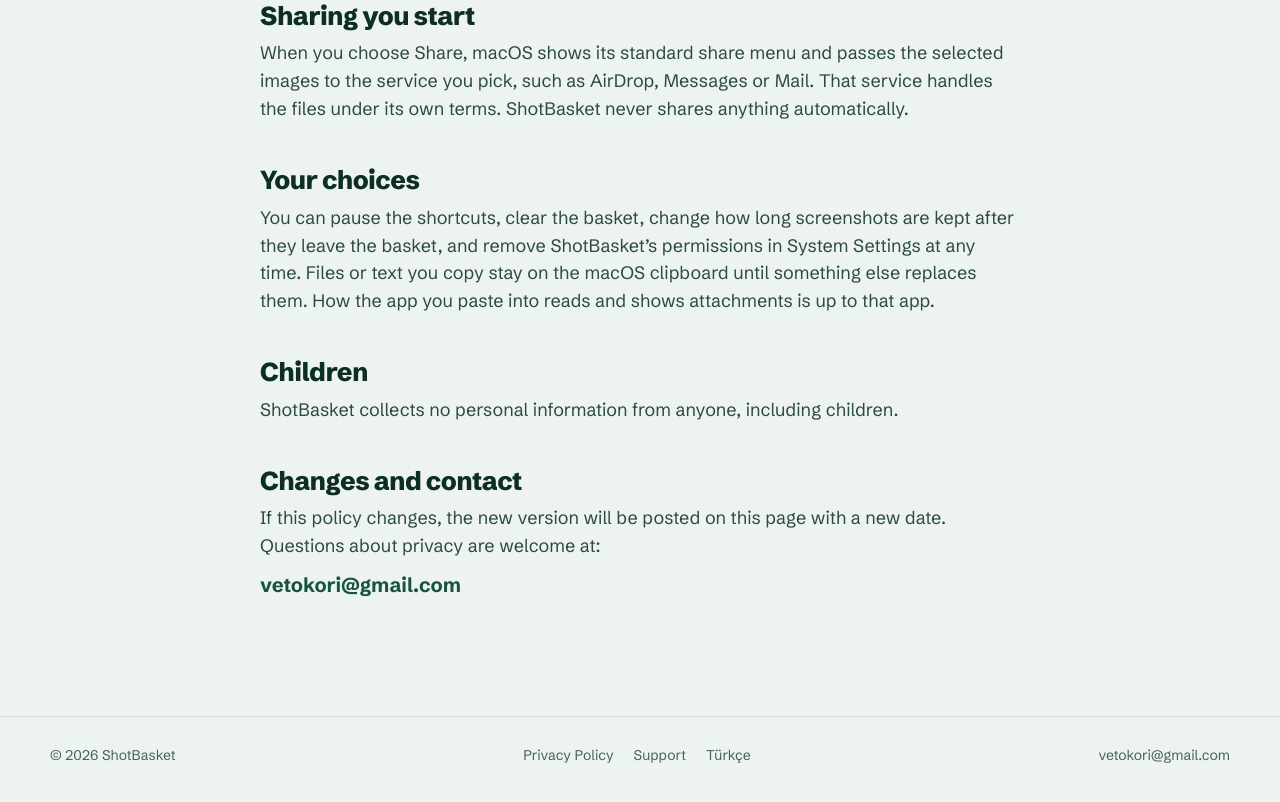
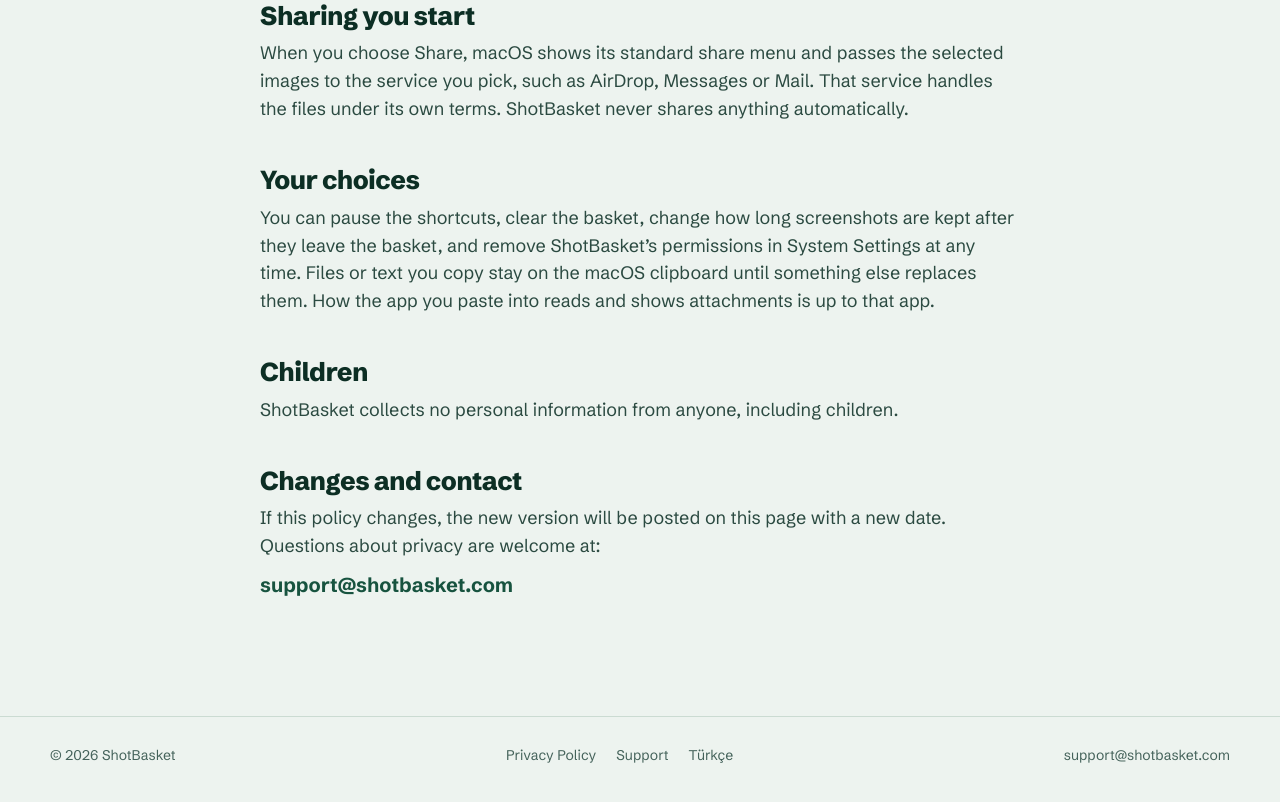
Before and after one commit to shotbasket/shotbasket.github.io, a plain HTML site: page privacy.html in a window 1280 px wide. Shown: the part 1257-2059 px from the top of the page. Drawn offline with Linux system fonts and the light colour scheme.

Commit message:
Publish website from e48ef55

```diff
--- a/privacy.html
+++ b/privacy.html
@@ -59,7 +59,7 @@
 
     <h2>Changes and contact</h2>
     <p>If this policy changes, the new version will be posted on this page with a new date. Questions about privacy are welcome at:</p>
-    <div class="contact"><code>vetokori@gmail.com</code></div>
+    <div class="contact"><code>support@shotbasket.com</code></div>
   </div>
 </main>
 
@@ -67,7 +67,7 @@
   <div class="wrap">
     <span>© 2026 ShotBasket</span>
     <nav aria-label="Footer"><a href="privacy.html">Privacy Policy</a><a href="support.html">Support</a><a href="tr/gizlilik.html" hreflang="tr" lang="tr">Türkçe</a></nav>
-    <span class="mail">vetokori@gmail.com</span>
+    <span class="mail">support@shotbasket.com</span>
   </div>
 </footer>
 <script src="assets/site.js"></script>
```
Also changed, not shown: index.html (+1 -1 lines), support.html (+2 -2 lines), tr/destek.html (+2 -2 lines), tr/gizlilik.html (+2 -2 lines), tr/index.html (+1 -1 lines).
